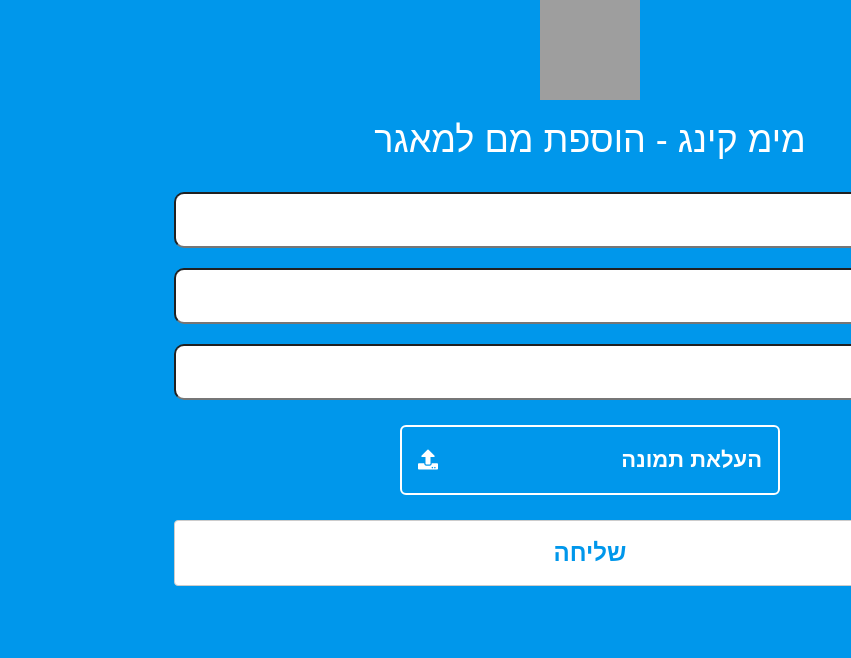
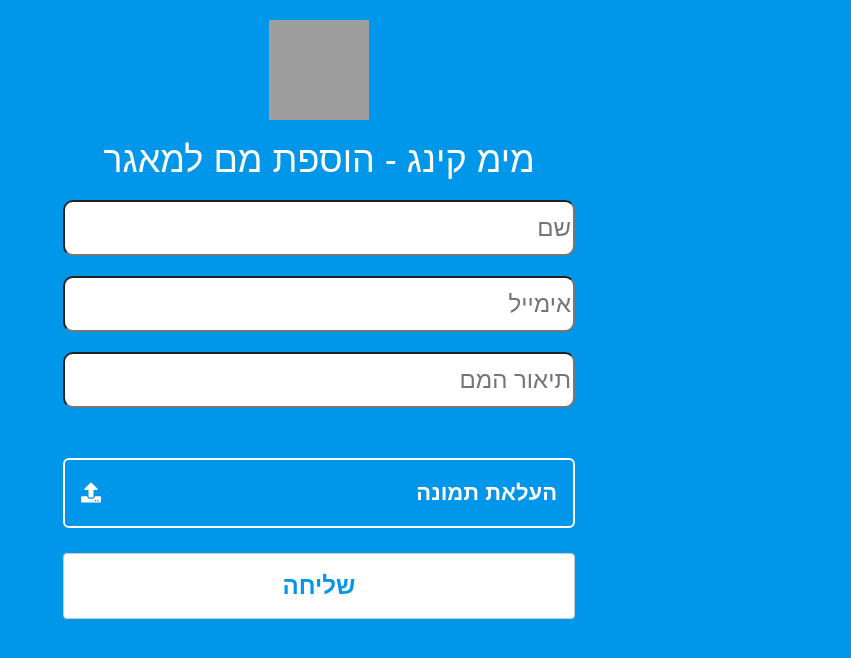
Before and after one commit to imri29/upload-meme-react, a React (Create React App) app: page / in a window 1280 px wide. Shown: the top 658 px of the page, without its empty margins (429-1280 px from the left). Built offline with nearby package versions, Linux system fonts and the light colour scheme; grey boxes are pictures that could not be loaded; a web font is replaced by a local one.

Commit message:
style changes, fixed button

```diff
--- a/src/components/Button/Button.js
+++ b/src/components/Button/Button.js
@@ -1,13 +1,11 @@
-import React, { Component } from 'react';
+import React from 'react';
 import BootstrapButton from 'react-bootstrap/lib/Button';
-import classnames from 'classnames';
+import classnames from 'classnames'
 import './button.css';
 
 const Button = props => {
 
-
-
-  return <BootstrapButton className={props.theme}>{props.children}</BootstrapButton>;
+  return <BootstrapButton className={props.theme} onClick={props.onClick}>{props.children}</BootstrapButton>;
 };
 
 export default Button;
--- a/src/components/Button/button.css
+++ b/src/components/Button/button.css
@@ -1,6 +1,6 @@
-.deep-blue {
+.white {
   background-color: white;
-  width: 65%;
+  width: 100%;
   padding-top: 15px;
   padding-bottom: 15px;
   color: #0097eb;
--- a/src/components/Button/button.scss
+++ b/src/components/Button/button.scss
@@ -1,6 +1,6 @@
-.deep-blue {
+.white {
   background-color: white;
-  width: 65%;
+  width: 100%;
   padding-top: 15px;
   padding-bottom: 15px;
   color: #0097eb;
--- a/src/components/FileInput/DropzoneAttempt.js
+++ /dev/null
@@ -1,40 +0,0 @@
-import React from 'react';
-import Dropzone from 'react-dropzone';
-import './file-input.css';
-
-export default class Basic extends React.Component {
-  state = { files: [] };
-
-
-   onFileSelect = files => {
-    const blobAsString = this.blobToString(files[0]);
-    console.log(blobAsString);
-    blobAsString.then(file => this.props.onFileUpload(file));
-    console.log(blobAsString);
-  };
-
-   blobToString = blob => {
-    return new Promise(resolve => {
-      const reader = new FileReader();
-      reader.onload = event => {
-        resolve(event.target.result);
-      };
-      reader.readAsDataURL(blob);
-    });
-  };
-
-  render() {
-    return (
-      <section>
-        <div>
-          <Dropzone className="file-upload" onDrop={this.onFileSelect}>
-            <p>
-            העלאת תמונה
-            </p>
-            <i className="box-icon size-md theme-default fas fa-upload pull-left" />
-          </Dropzone>
-        </div>
-      </section>
-    );
-  }
-}
--- a/src/components/FileInput/FileInput.js
+++ b/src/components/FileInput/FileInput.js
@@ -1,16 +1,19 @@
 import React from 'react';
-// import Dropzone from 'react-dropzone';
+import Dropzone from 'react-dropzone';
 import './file-input.css';
 
-const FileInput = props => {
+export default class FileInput extends React.Component {
+  state = { files: [] };
 
-  const onFileSelect = e => {
-    const blobAsString = blobToString(e.target.files[0]);
-    blobAsString.then(file => props.onFileUpload(file));
+
+  onFileSelect = files => {
+    const blobAsString = this.blobToString(files[0]);
+    console.log(blobAsString);
+    blobAsString.then(file => this.props.onFileUpload(file));
     console.log(blobAsString);
   };
 
-  const blobToString = blob => {
+  blobToString = blob => {
     return new Promise(resolve => {
       const reader = new FileReader();
       reader.onload = event => {
@@ -20,11 +23,18 @@ const FileInput = props => {
     });
   };
 
-  return (
-    <div className="input-container">
-      <input id="file-input" type="file" name="upload-file" onChange={onFileSelect} />
-    </div>
-  );
-};
-
-export default FileInput;
+  render() {
+    return (
+       <section>
+         <div>
+           <Dropzone className="file-upload" onDrop={this.onFileSelect}>
+             <p>
+               העלאת תמונה
+             </p>
+             <i className="box-icon size-md theme-default fas fa-upload pull-left" />
+           </Dropzone>
+         </div>
+       </section>
+    );
+  }
+}
--- a/src/components/FileInput/file-input.css
+++ b/src/components/FileInput/file-input.css
@@ -4,11 +4,11 @@
   align-items: center;
   text-align: right;
   height: 70px;
-  margin: 25px auto;
+  margin: 50px auto 25px;
   border: 2px solid #fff;
   border-radius: 6px;
   color: #fff;
-  width: 380px;
+  width: 100%;
   font-size: 22px;
   font-weight: 600;
   line-height: 1.33;
--- a/src/components/FileInput/file-input.scss
+++ b/src/components/FileInput/file-input.scss
@@ -4,11 +4,11 @@
   align-items: center;
   text-align: right;
   height: 70px;
-  margin: 25px auto;
+  margin: 50px auto 25px;
   border: 2px solid #fff;
   border-radius: 6px;
   color: #fff;
-  width: 380px;
+  width: 100%;
   font-size: 22px;
   font-weight: 600;
   line-height: 1.33;
--- a/src/components/Form/Form.js
+++ b/src/components/Form/Form.js
@@ -3,7 +3,7 @@ import './form.css';
 // import FileInput from '../FileInput/FileInput';
 import axios from 'axios/index';
 import Button from '../Button/Button';
-import Basic from '../FileInput/DropzoneAttempt';
+import FileInput from '../FileInput/FileInput';
 
 
 export default class Form extends Component {
@@ -30,6 +30,7 @@ export default class Form extends Component {
       description: this.state.description,
       urlPath: this.state.file
     };
+    console.log(formData);
     axios
       .post(`https://cors-anywhere.herokuapp.com/${API_URL}`, formData)
       .then(response => console.log(response))
@@ -60,9 +61,8 @@ export default class Form extends Component {
           onChange={this.onChange}
           value={this.state.description}
         />
-        {/*<FileInput onFileUpload={this.onFileUpload} />*/}
-        <Basic onFileUpload={this.onFileUpload}/>
-        <Button theme="deep-blue" bsStyle="primary" bsSize="lg" block onClick={this.submitFormHandler}>
+        <FileInput onFileUpload={this.onFileUpload}/>
+        <Button theme="white" bsStyle="primary" bsSize="lg" block onClick={this.submitFormHandler}>
           <span>שליחה</span>
         </Button>
       </form>
--- a/src/components/Form/form.css
+++ b/src/components/Form/form.css
@@ -1,11 +1,16 @@
 @import url(//fonts.googleapis.com/earlyaccess/opensanshebrew.css);
 form {
-  margin-top: 12px;
-  margin-bottom: 25px; }
+  margin: 12px auto 25px auto;
+  width: 40%;
+  text-align: center; }
+  @media (max-width: 767px) {
+    form {
+      width: 90%; } }
 
 input {
+  display: block;
   height: 56px;
-  width: 65%;
+  width: 100%;
   margin-top: 20px;
   font-size: 24px;
   font-family: 'Open Sans Hebrew', sans-serif;
@@ -16,13 +21,6 @@ input {
     outline: none !important;
     border: 2px solid gold;
     box-shadow: 0 0 10px #719ece; }
-
-input[type="file"] {
-  display: block;
-  margin-right: auto;
-  margin-left: auto;
-  margin-top: 20px;
-  width: 65%; }
 
 ::-webkit-input-placeholder {
   font-family: 'Open Sans Hebrew', sans-serif; }
--- a/src/components/Form/form.scss
+++ b/src/components/Form/form.scss
@@ -1,16 +1,18 @@
 @import url(//fonts.googleapis.com/earlyaccess/opensanshebrew.css);
 
 form {
-  margin-top: 12px;
-  margin-bottom: 25px;
-  //@media (max-width: 767px ) {
-  //  margin-bottom: 50px;
-  //}
+  margin: 12px auto 25px auto;
+  width: 40%;
+  text-align: center;
+  @media (max-width: 767px) {
+    width: 90%;
+  }
 }
 
 input {
+  display: block;
   height: 56px;
-  width: 65%;
+  width: 100%;
   margin-top: 20px;
   font-size: 24px;
   font-family: 'Open Sans Hebrew', sans-serif;  -webkit-border-radius: 10px;
@@ -20,15 +22,7 @@ input {
     outline: none !important;
     border: 2px solid gold;
     box-shadow: 0 0 10px #719ece;
-  }
-}
-
-input[type="file"] {
-  display: block;
-  margin-right: auto;
-  margin-left: auto;
-  margin-top: 20px;
-  width: 65%;
+    }
 }
 
 ::-webkit-input-placeholder {
--- a/src/index.css
+++ b/src/index.css
@@ -1,4 +1,5 @@
 @import url(//fonts.googleapis.com/earlyaccess/opensanshebrew.css);
 body {
   background-color: #0097EB;
-  font-family: 'Open Sans Hebrew', sans-serif; }
+  font-family: 'Open Sans Hebrew', sans-serif;
+  margin-top: 20px; }
--- a/src/index.scss
+++ b/src/index.scss
@@ -3,4 +3,5 @@
 body {
   background-color: #0097EB;
   font-family: 'Open Sans Hebrew', sans-serif;
+  margin-top: 20px;
 }
```
